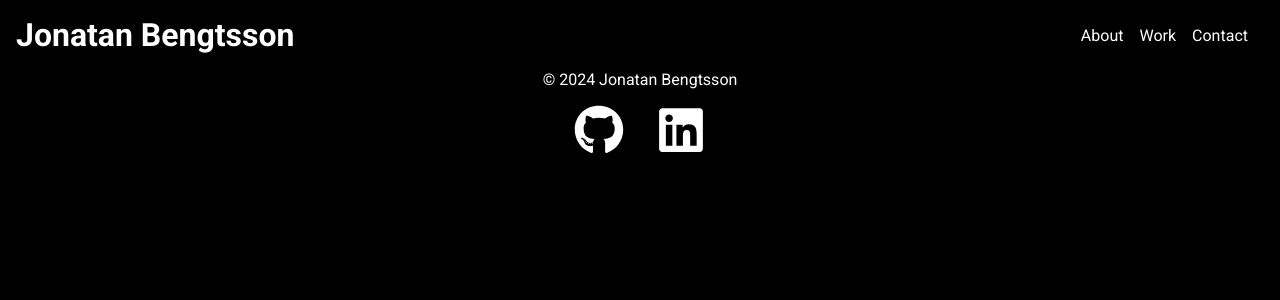
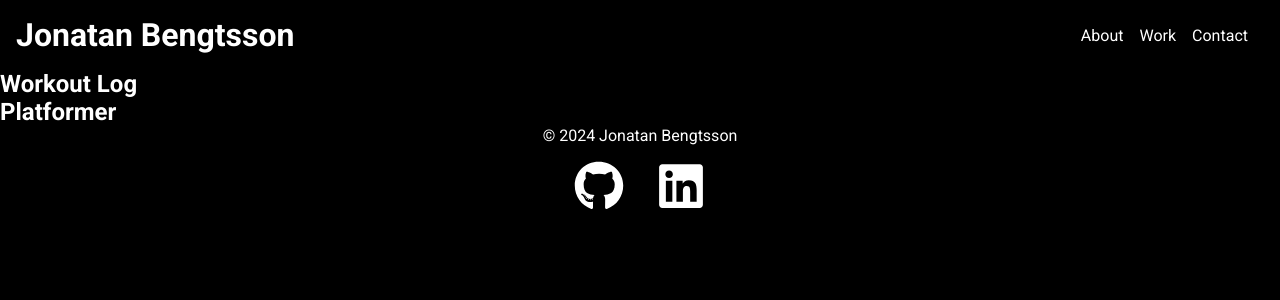
Before and after one commit to JonatanBengtsson94/portfolio-hub, a React (Vite) app: page / in a window 1280 px wide. Shown: the top 300 px of the page. Built offline with nearby package versions, Linux system fonts and the light colour scheme.

Commit message:
created a gallery for projects

```diff
--- /dev/null
+++ b/src/assets/projects.json
@@ -0,0 +1,16 @@
+[
+  {
+    "id": 1,
+    "title": "Workout Log",
+    "description": "",
+    "url": "https://github.com/JonatanBengtsson94/workoutlog",
+    "image": ""
+  },
+  {
+    "id": 2,
+    "title": "Platformer",
+    "description": "",
+    "url": "https://github.com/JonatanBengtsson94/FirstUnityGame",
+    "image": ""
+  }
+]
--- /dev/null
+++ b/src/components/ProjectCard.jsx
@@ -0,0 +1,7 @@
+function ProjectCard(props) {
+  return (
+    <h1>{props.title}</h1>
+  )
+}
+
+export default ProjectCard
--- /dev/null
+++ b/src/components/ProjectGallery.jsx
@@ -0,0 +1,20 @@
+import projectsData from "../assets/projects.json"
+import ProjectCard from "./ProjectCard.jsx"
+
+function ProjectGallery() {
+  return (
+    <div>
+      {projectsData.map(project => (
+        <ProjectCard
+          key={project.id}
+          title={project.title}
+          description={project.description}
+          url={project.url}
+          image={project.image}
+        />
+      ))}
+    </div>
+  )
+}
+
+export default ProjectGallery
--- a/src/components/Welcome.jsx
+++ b/src/components/Welcome.jsx
@@ -1,8 +1,12 @@
+import ProjectGallery from "./ProjectGallery.jsx"
+
 function Welcome() {
   return (
   <main>
       <section id="about"></section>
-      <section id="projects"></section>
+      <section id="projects">
+        <ProjectGallery />
+      </section>
       <section id="contact"></section>
     </main>
  )
```
